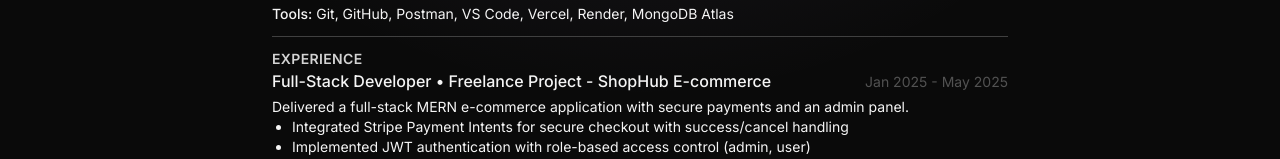
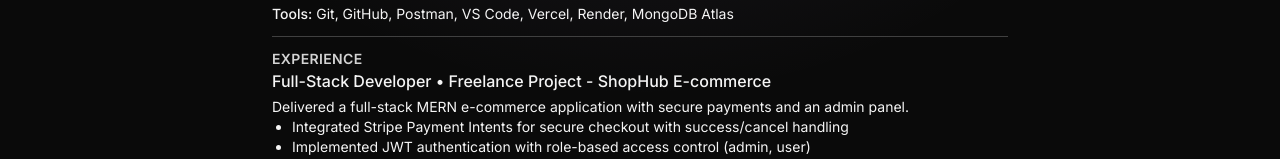
Before and after one commit to uttamongithb/Portfolio, a React (Vite) app: page /resume in a window 1280 px wide. Shown: the part 515-674 px from the top of the page. Built offline with nearby package versions, Linux system fonts and the light colour scheme.

Commit message:
year removed

```diff
--- a/src/routes/Resume.tsx
+++ b/src/routes/Resume.tsx
@@ -119,9 +119,8 @@ export default function Resume() {
             <div className="space-y-2">
               {work.map((w: any, i: number) => (
                 <div key={i}>
-                  <div className="flex items-baseline justify-between">
+                  <div className="mb-1">
                     <p className="font-medium">{w.position} • {w.name}</p>
-                    <p className="text-sm text-neutral-600">{w.startDate} - {w.endDate || 'Present'}</p>
                   </div>
                   {w.summary && <p className="text-sm mt-1">{w.summary}</p>}
                   {Array.isArray(w.highlights) && w.highlights.length > 0 && (
```
